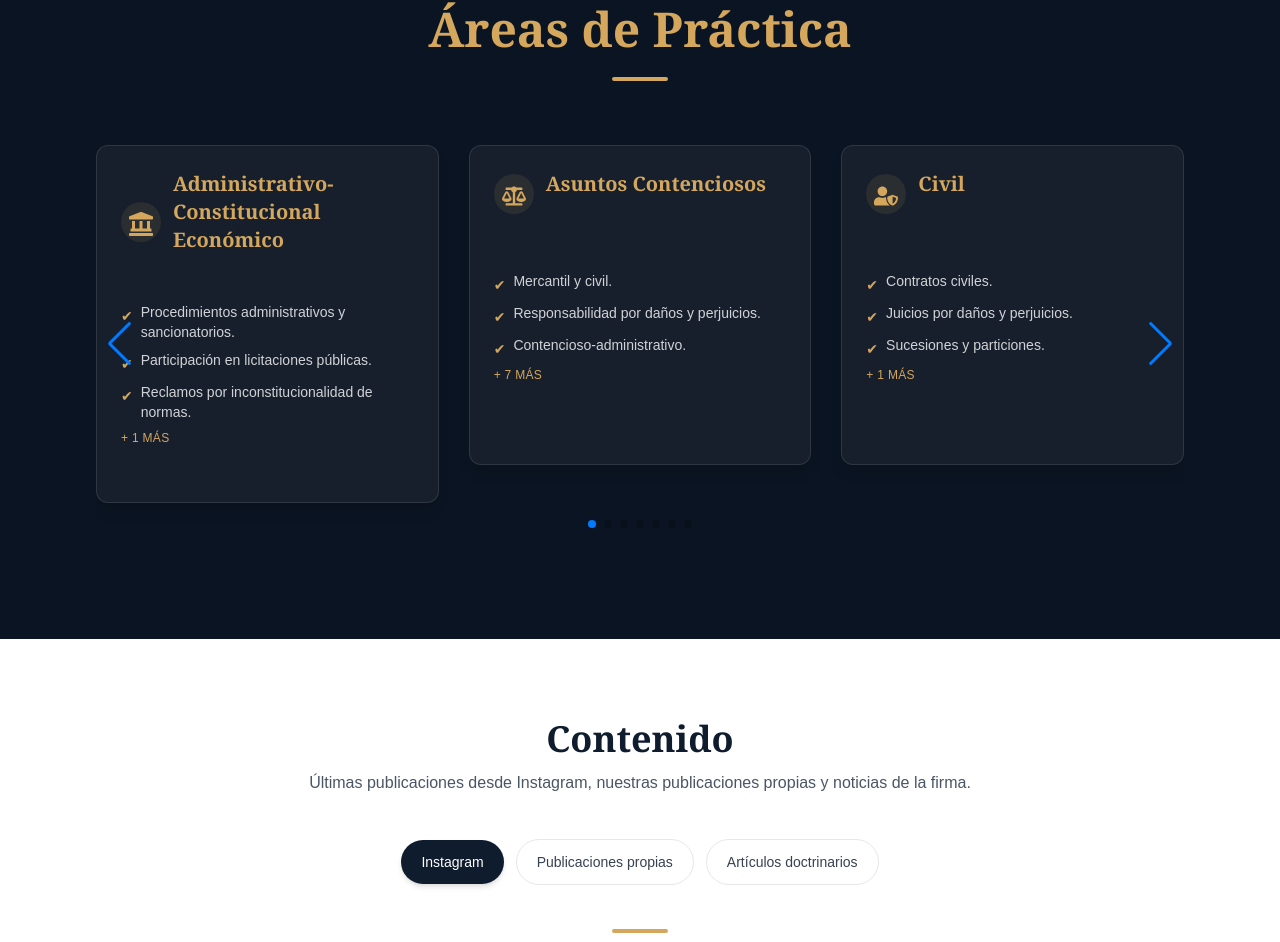
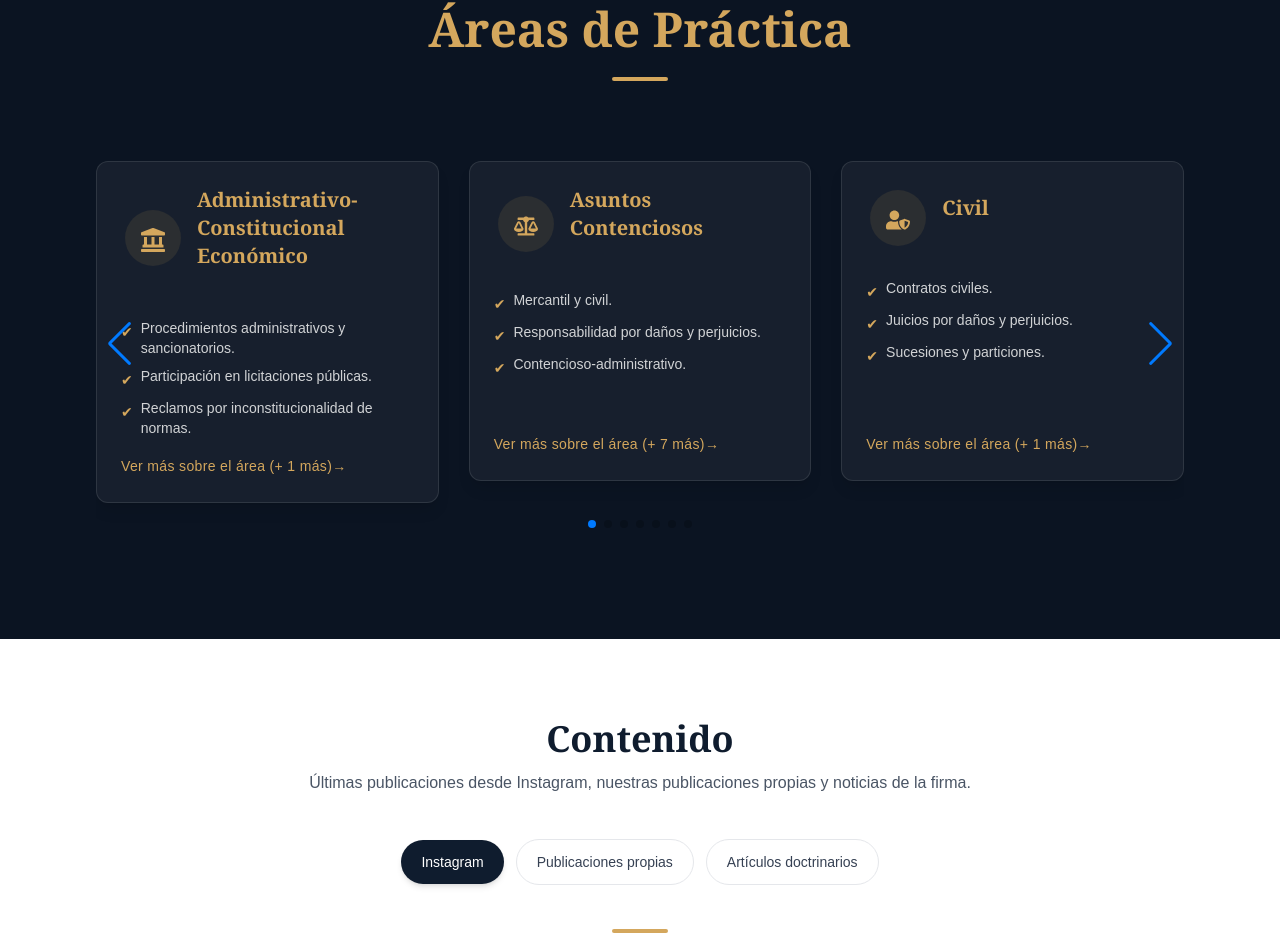
Before and after one commit to BHeydeBautista/MoroAbogados, a Next.js app: page / in a window 1280 px wide. Shown: the part 3534-4476 px from the top of the page. Built offline with nearby package versions, Linux system fonts and the light colour scheme; no server answers.

Commit message:
info: mejoras en la Area Cards

```diff
--- a/src/components/areas/AreaCard.tsx
+++ b/src/components/areas/AreaCard.tsx
@@ -1,6 +1,7 @@
 "use client";
 
 import Link from "next/link";
+import React from "react";
 import { motion } from "framer-motion";
 import { ChevronDown } from "lucide-react";
 
@@ -12,14 +13,66 @@ interface Props {
   index: number;
 }
 
-const AreaCard = ({ icon, title, points, link, index }: Props) => (
+function AnimatedIconBorder({
+  children,
+  isHovered,
+}: {
+  children: React.ReactNode;
+  isHovered: boolean;
+}) {
+  const circleRadius = 48;
+  const circumference = 2 * Math.PI * circleRadius;
+  const gradientId = React.useId();
+
+  return (
+    <div className="relative w-16 h-16 flex-shrink-0 text-[#D4A75D]">
+      <svg
+        className="absolute inset-0 w-full h-full transition-all duration-500"
+        viewBox="0 0 100 100"
+        style={{ transform: "rotate(-90deg)" }}
+      >
+        <defs>
+          <linearGradient id={gradientId} x1="0%" y1="0%" x2="100%" y2="100%">
+            <stop offset="0%" stopColor="#D4A75D" />
+            <stop offset="50%" stopColor="#E5C081" />
+            <stop offset="100%" stopColor="#D4A75D" />
+          </linearGradient>
+        </defs>
+        <circle
+          cx="50"
+          cy="50"
+          r={circleRadius}
+          fill="none"
+          stroke={`url(#${gradientId})`}
+          strokeWidth="3"
+          strokeDasharray={circumference}
+          strokeDashoffset={isHovered ? 0 : circumference}
+          strokeLinecap="round"
+          className="transition-all duration-700 ease-out"
+        />
+      </svg>
+      <div className="absolute inset-0 flex items-center justify-center">
+        <div className="w-14 h-14 flex items-center justify-center rounded-full bg-[#D4A75D]/10">
+          {children}
+        </div>
+      </div>
+    </div>
+  );
+}
+
+const AreaCard = ({ icon, title, points, link, index }: Props) => {
+  const [isHovered, setIsHovered] = React.useState(false);
+
+  return (
     <motion.div
       initial={{ opacity: 0, y: 20 }}
       whileInView={{ opacity: 1, y: 0 }}
       viewport={{ once: true }}
       transition={{ duration: 0.5, delay: index * 0.1 }}
-    className="group/card bg-white/5 border border-white/10 rounded-xl p-6 shadow-lg transition-all duration-500 relative z-10 hover:z-20 hover:scale-[1.02] hover:brightness-110 hover:border-[#D4A75D]/30 min-h-[320px] flex flex-col justify-between"
+      className="group/card bg-white/5 border border-white/10 rounded-xl p-6 shadow-lg transition-all duration-500 relative z-10 hover:z-20 hover:scale-[1.02] hover:brightness-110 hover:border-[#D4A75D]/30 min-h-[320px] flex flex-col justify-between origin-bottom"
       aria-label={`Área de práctica: ${title}`}
+      onMouseEnter={() => setIsHovered(true)}
+      onMouseLeave={() => setIsHovered(false)}
     >
       <div
         className="absolute inset-0 h-full w-full rounded-xl pointer-events-none transition-all duration-500 z-0
@@ -28,9 +81,9 @@ const AreaCard = ({ icon, title, points, link, index }: Props) => (
       />
 
       <div className="flex items-center gap-3 mb-3">
-      <div className="w-10 h-10 flex items-center justify-center rounded-full bg-[#D4A75D]/10 text-[#D4A75D]">
+        <AnimatedIconBorder isHovered={isHovered}>
           {icon}
-      </div>
+        </AnimatedIconBorder>
         <div className="flex-1">
           <h3 className="text-[#D4A75D] font-serif font-semibold text-xl">
             {title}
@@ -46,32 +99,27 @@ const AreaCard = ({ icon, title, points, link, index }: Props) => (
         </div>
       </div>
 
-    <ul className="mt-4 space-y-2 text-sm text-white/80">
+      <ul className="mt-4 space-y-2 text-sm text-white/80 flex-1">
         {points.slice(0, 3).map((point, idx) => (
           <li key={idx} className="flex items-start gap-2">
             <span className="text-[#D4A75D] mt-1">✔</span>
             <span>{point}</span>
           </li>
         ))}
-      {points.length > 3 && (
-        <li className="text-[#D4A75D] text-xs uppercase tracking-wide mt-2">
-          + {points.length - 3} más
-        </li>
-      )}
       </ul>
 
-    <div
-      className="mt-2 relative z-10
-        opacity-100 transition-opacity duration-300
-        md:opacity-0 md:group-hover/card:opacity-100"
-    >
+      <div className="mt-4 relative z-10">
         <Link href={link}>
-        <span className="text-[#D4A75D] text-sm hover:underline tracking-wide">
-          Ver más sobre el área →
+          <span className="text-[#D4A75D] text-sm hover:underline tracking-wide inline-flex items-center gap-2">
+            {points.length > 3
+              ? `Ver más sobre el área (+ ${points.length - 3} más)`
+              : 'Ver más sobre el área'}
+            →
           </span>
         </Link>
       </div>
     </motion.div>
   );
+};
 
 export default AreaCard;
--- a/src/components/areas/PracticeAreas.tsx
+++ b/src/components/areas/PracticeAreas.tsx
@@ -110,7 +110,7 @@ const PracticeAreas = () => {
             768: { slidesPerView: 2 },
             1024: { slidesPerView: 3 },
           }}
-          className="!pb-10 [&_.swiper-slide]:flex [&_.swiper-slide]:h-auto"
+          className="!pb-10 !pt-4 [&_.swiper-slide]:flex [&_.swiper-slide]:h-auto"
         >
           {areas.map((area, i) => (
             <SwiperSlide key={i} className="!h-auto">
```
Lines whose indentation alone changed are shown as unchanged.
